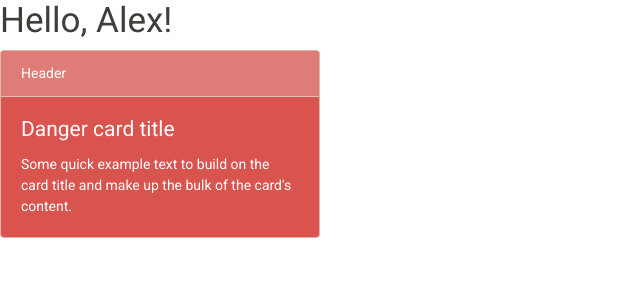
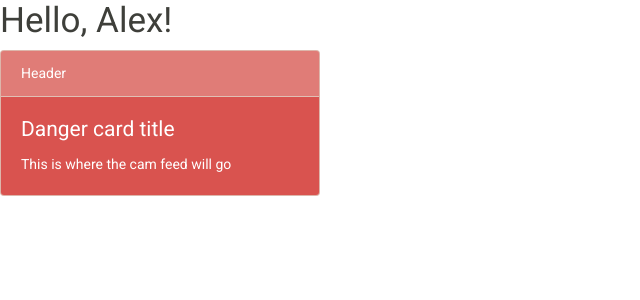
Before and after one commit to AlexSkrivseth/django-rpi-camera, a Django app: page / in a window 1280 px wide. Shown: the part 54-354 px from the top of the page, without its empty margins (0-640 px from the left). Run offline with Django 3.2, Linux system fonts and the light colour scheme; some libraries are stand-ins or nearby versions.

Commit message:
generic change

```diff
--- a/webcam_server/main_app/templates/main_app/base.html
+++ b/webcam_server/main_app/templates/main_app/base.html
@@ -49,7 +49,7 @@
   <div class="card-header">Header</div>
   <div class="card-body">
     <h4 class="card-title">Danger card title</h4>
-    <p class="card-text">Some quick example text to build on the card title and make up the bulk of the card's content.</p>
+    <p class="card-text">This is where the cam feed will go</p>
   </div>
 </div>
     {%block main%}
```
